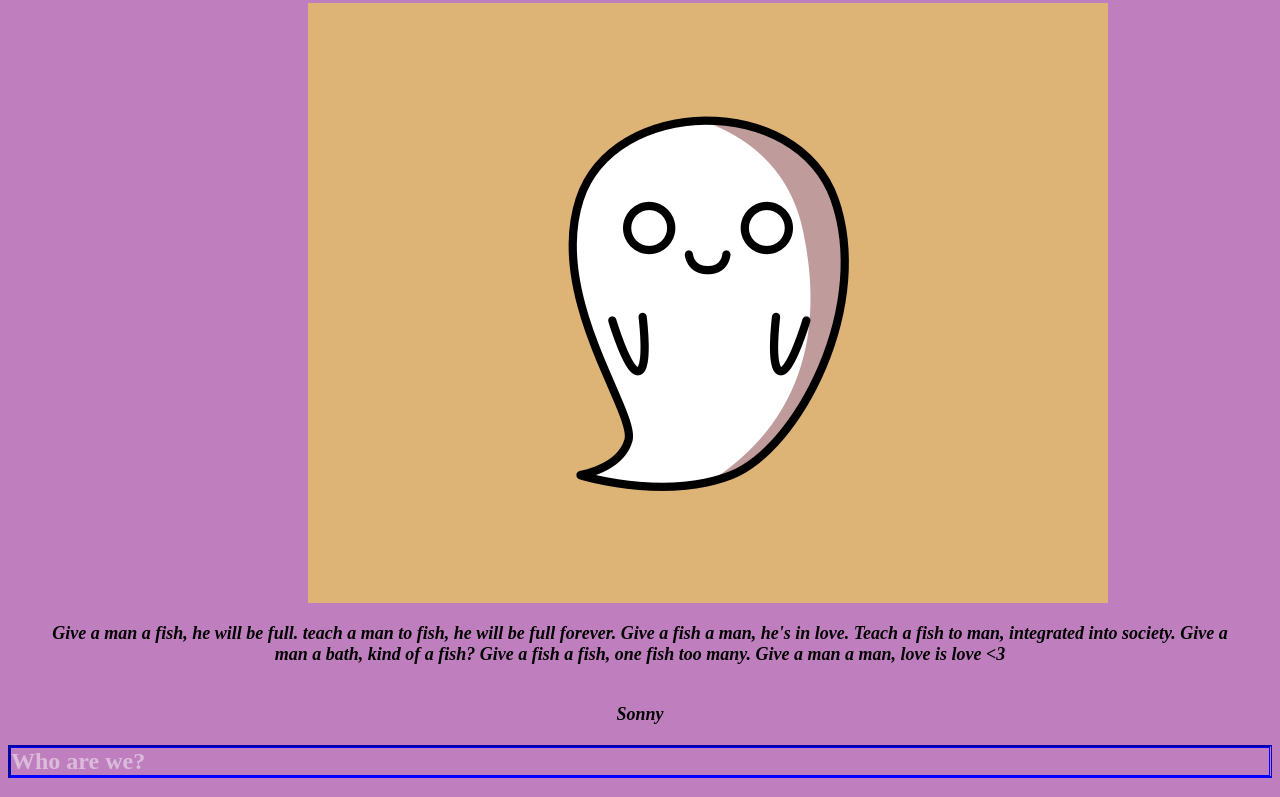
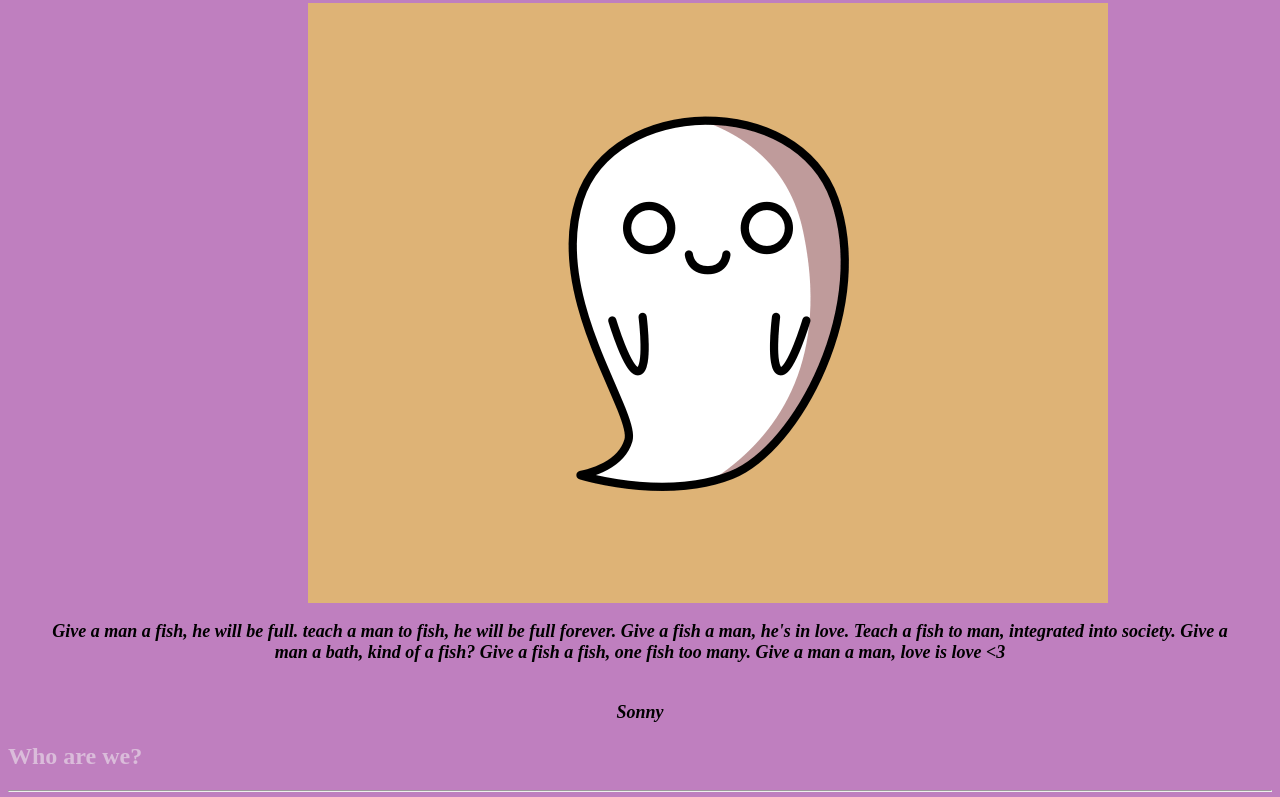
Before and after one commit to kencul/FantasticFourWebsite, a plain HTML site: page index.html in a window 1280 px wide. Shown: the part 81-878 px from the top of the page. Drawn offline with Linux system fonts and the light colour scheme.

Commit message:
margin/border

```diff
--- a/styles.css
+++ b/styles.css
@@ -18,12 +18,6 @@ h2{
     color: rgb(218, 188, 218);
     font-style: italic bold;
     /* Separate border edits */
-    border-top-style: groove;
-    border-bottom-style: solid;
-    border-right-style: double;
-    border-left-style: inset;
-    border-width: medium;
-    border-color: blue;
 }
 
 h3{
@@ -46,6 +40,7 @@ h5{
 p{
     font-family: verdana;
     font-size: 20px;
+    margin: 0px;
 }
 
 div.columns{
```
